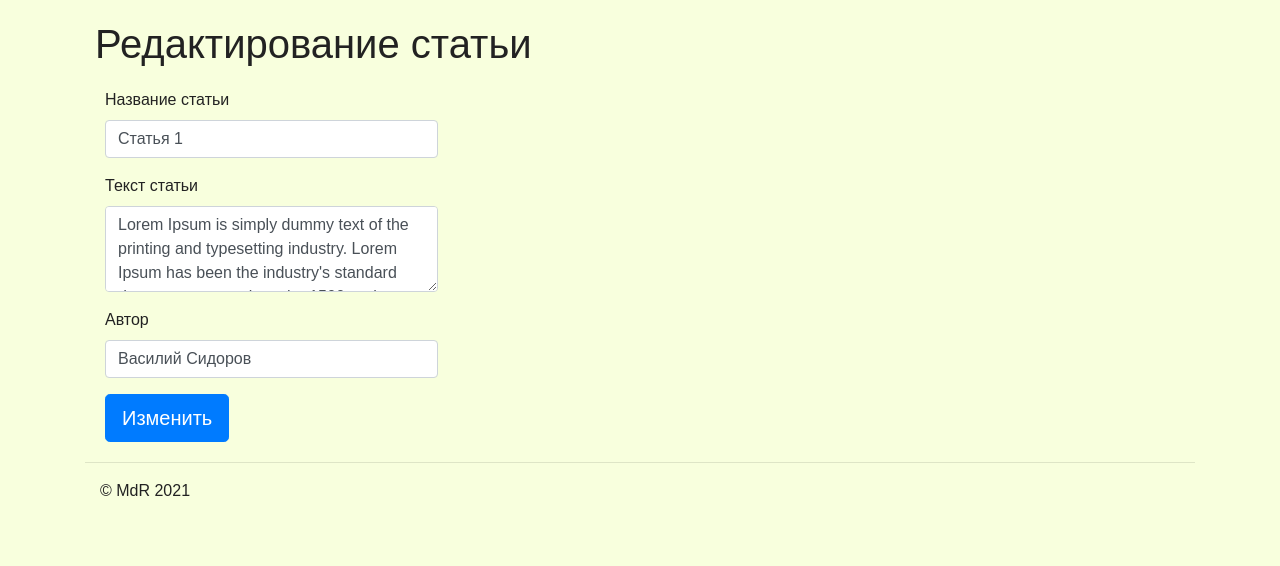
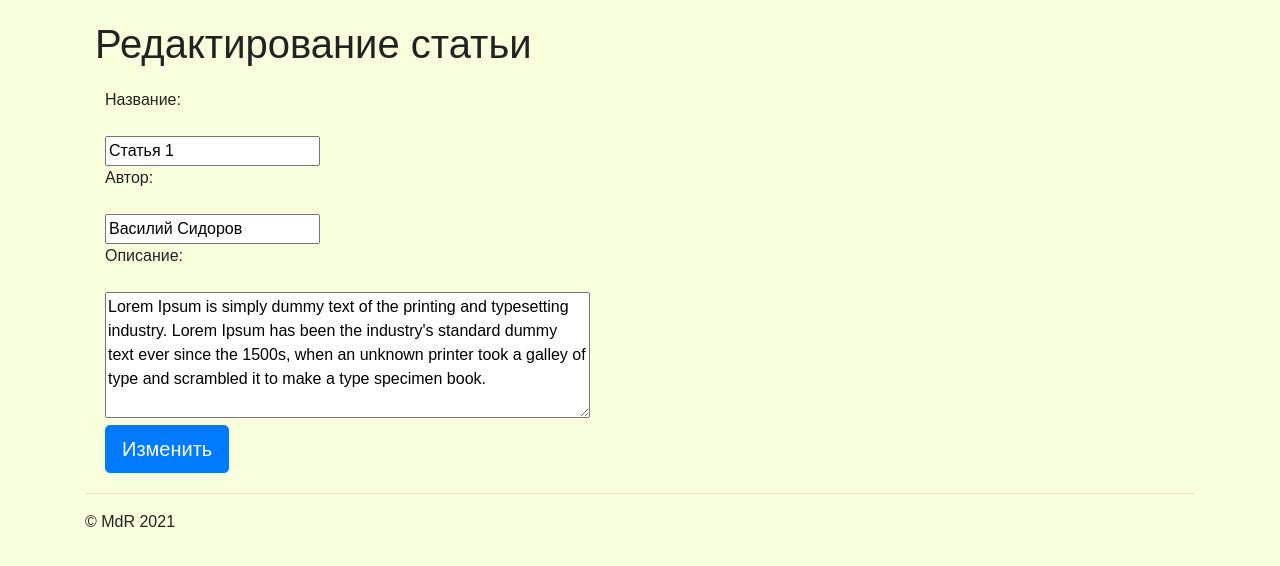
Before and after one commit to mtashtanovski/Admin_Models_Fixtures, a Django app: page /article/11/update in a window 1280 px wide. Shown: the part 56-622 px from the top of the page. Run offline with Django 4.2, Linux system fonts and the light colour scheme; data comes from the database, SQL or seed files in the repository.

Commit message:
1. Created forms.py 2. Used it in creating and updating pages. 3. Modified templates, add some styles. 4. Modified views.py due to changes with creating of forms.py.

```diff
--- /dev/null
+++ b/source/webapp/forms.py
@@ -0,0 +1,9 @@
+from django import forms
+from django.forms import widgets
+
+
+class ArticleForm(forms.Form):
+    title = forms.CharField(max_length=200, required=True, label="Название:")
+    author = forms.CharField(max_length=200, required=True, label="Автор:")
+    content = forms.CharField(max_length=2000, required=True, label="Описание:",
+                              widget=widgets.Textarea(attrs={'rows': 5, "cols": 50}))
--- a/source/webapp/templates/article_create.html
+++ b/source/webapp/templates/article_create.html
@@ -11,9 +11,4 @@
         {% include "partials/form.html" with button_text="Создать" %}
     </form>
 
-    <hr>
-    <!--Footer-->
-    <footer class="container">
-        <p>&copy; MdR 2021</p>
-    </footer>
 {% endblock %}
--- a/source/webapp/templates/article_update.html
+++ b/source/webapp/templates/article_update.html
@@ -15,9 +15,4 @@
         {% include "partials/form.html" with button_text="Изменить" %}
     </form>
 
-    <hr>
-    <!--Footer-->
-    <footer class="container">
-        <p>&copy; MdR 2021</p>
-    </footer>
 {% endblock %}
--- a/source/webapp/templates/article_view.html
+++ b/source/webapp/templates/article_view.html
@@ -21,9 +21,5 @@
     <div class="container-fluid content-text">
         {{ article.content }}
     </div>
-    <hr>
-    <!--Footer-->
-    <footer class="container">
-        <p>&copy; MdR 2021</p>
-    </footer>
+
 {% endblock %}
--- a/source/webapp/templates/base.html
+++ b/source/webapp/templates/base.html
@@ -11,6 +11,7 @@
     <link rel="stylesheet" href="{% static 'css/style.css' %}">
 </head>
 <body>
+    <!-- Navbar -->
     <div class="container">
         <nav class="navbar navbar-expand-lg navbar-light bg-light">
             <a class="navbar-brand" href={% url 'index' %}>HOME</a>
@@ -28,11 +29,16 @@
             </div>
         </nav>
     </div>
-
+    <!-- Page content-->
     <div class="container">
         {% block content  %}{% endblock %}
     </div>
 
+    <!--Footer-->
+    <footer class="container">
+        <hr>
+        <p>&copy; MdR 2021</p>
+    </footer>
 
     <!--Bootstrap scripts-->
     <script src="https://cdn.jsdelivr.net/npm/jquery@3.5.1/dist/jquery.slim.min.js" integrity="sha384-DfXdz2htPH0lsSSs5nCTpuj/zy4C+OGpamoFVy38MVBnE+IbbVYUew+OrCXaRkfj" crossorigin="anonymous"></script>
--- a/source/webapp/templates/index.html
+++ b/source/webapp/templates/index.html
@@ -18,9 +18,5 @@
             {% endfor %}
         </div>
     </div> <!-- container end -->
-    <hr>
-    <!--Footer-->
-    <footer class="container">
-        <p>&copy; MdR 2021</p>
-    </footer>
+
 {% endblock %}
--- a/source/webapp/templates/partials/form.html
+++ b/source/webapp/templates/partials/form.html
@@ -1,18 +1,29 @@
 {% csrf_token %}
 
-<div class="form-group">
-    <label for="title">Название статьи</label>
-    <input type="text" name="title" class="form-control" id="exampleFormControlInput1" value="{{ article.title }}" required />
-</div>
+{#<div class="form-group">#}
+{#    <label for="title">Название статьи</label>#}
+{#    <input type="text" name="title" class="form-control" id="exampleFormControlInput1" value="{{ article.title }}" required />#}
+{#</div>#}
+{##}
+{#<div class="form-group">#}
+{#      <label for="content">Текст статьи</label>#}
+{#      <textarea name="content" class="form-control" id="exampleFormControlTextarea1" rows="3" required>{{ article.content }}</textarea>#}
+{#</div>#}
+{##}
+{#<div class="form-group">#}
+{#    <label for="author">Автор</label>#}
+{#    <input type="text" name="author" class="form-control" id="exampleFormControlInput1" value="{{ article.author }}" required />#}
+{#</div>#}
+{% for error in form.non_field_errors %}
+   <p class="text-danger">{{ error }}</p>
+{% endfor %}
 
-<div class="form-group">
-      <label for="content">Текст статьи</label>
-      <textarea name="content" class="form-control" id="exampleFormControlTextarea1" rows="3" required>{{ article.content }}</textarea>
-</div>
-
-<div class="form-group">
-    <label for="author">Автор</label>
-    <input type="text" name="author" class="form-control" id="exampleFormControlInput1" value="{{ article.author }}" required />
-</div>
+{% for field in form %}
+    <p><label for="{{ field.id_for_label }}">{{ field.label }}</label></p>
+    {% for error in field.errors %}
+        <p class="text-danger">{{ error }}</p>
+    {% endfor %}
+    {{ field }}
+{% endfor %}
 
 <button type="submit" class="btn btn-primary btn-lg">{{ button_text }}</button>
--- a/source/webapp/views.py
+++ b/source/webapp/views.py
@@ -3,6 +3,7 @@ from django.http import HttpResponseRedirect, HttpResponseNotFound, Http404
 from django.urls import reverse
 
 from webapp.models import Article
+from webapp.forms import ArticleForm
 
 
 def index_view(request):
@@ -12,24 +13,20 @@ def index_view(request):
 
 def create_article_view(request):
     if request.method == 'GET':
-        return render(request, 'article_create.html')
+        form = ArticleForm()
+        return render(request, 'article_create.html', {"form": form})
     else:
-        title = request.POST.get('title')
-        content = request.POST.get('content')
-        author = request.POST.get('author')
-        new_article = Article.objects.create(title=title, content=content, author=author)
-
-        # url = reverse('article_view', kwargs={"pk": new_article.pk})
-        # return HttpResponseRedirect(url)
-        return redirect('article_view', pk=new_article.pk)
+        form = ArticleForm(data=request.POST)
+        if form.is_valid():
+            title = form.cleaned_data.get('title')
+            content = form.cleaned_data.get('content')
+            author = form.cleaned_data.get('author')
+            new_article = Article.objects.create(title=title, content=content, author=author)
+            return redirect("article_view", pk=new_article.pk)
+        return render(request, 'article_create.html', {"form": form})
 
 
 def article_view(request, pk):
-
-    # try:
-    #     article = Article.objects.get(pk=pk)
-    # except Article.DoesNotExist:
-    #     raise Http404
     article = get_object_or_404(Article, pk=pk)
     context = {'article': article}
     return render(request, 'article_view.html', context)
@@ -37,14 +34,22 @@ def article_view(request, pk):
 
 def article_update_view(request, pk):
     article = get_object_or_404(Article, pk=pk)
-    if request.method == "GET":
-        return render(request, 'article_update.html', {'article': article})
+    if request.method == 'GET':
+        form = ArticleForm(initial={
+            'title': article.title,
+            'content': article.content,
+            'author': article.author
+        })
+        return render(request, 'article_update.html', {"article": article, "form": form})
     else:
-        article.title = request.POST.get('title')
-        article.content = request.POST.get('content')
-        article.author = request.POST.get('author')
-        article.save()
-        return redirect('article_view', pk=article.pk)
+        form = ArticleForm(data=request.POST)
+        if form.is_valid():
+            article.title = request.POST.get('title')
+            article.content = request.POST.get('content')
+            article.author = request.POST.get('author')
+            article.save()
+            return redirect("article_view", pk=article.pk)
+        return render(request, 'article_update.html', {"article": article, "form": form})
 
 
 def article_delete_view(request, pk):
```
